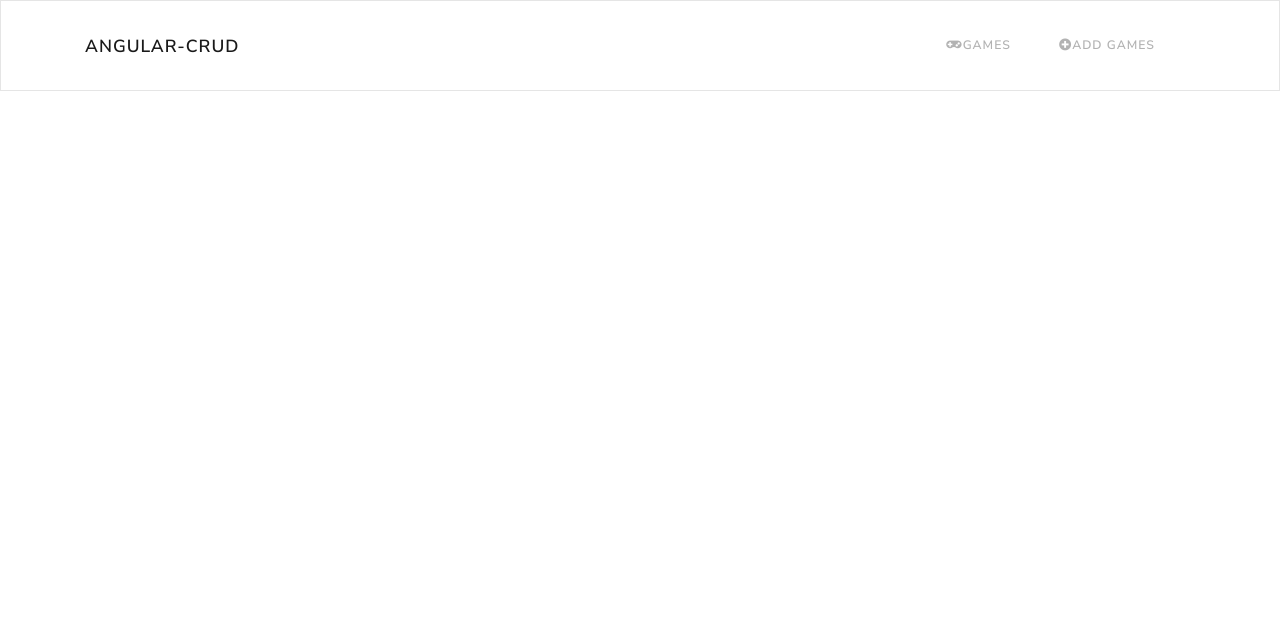
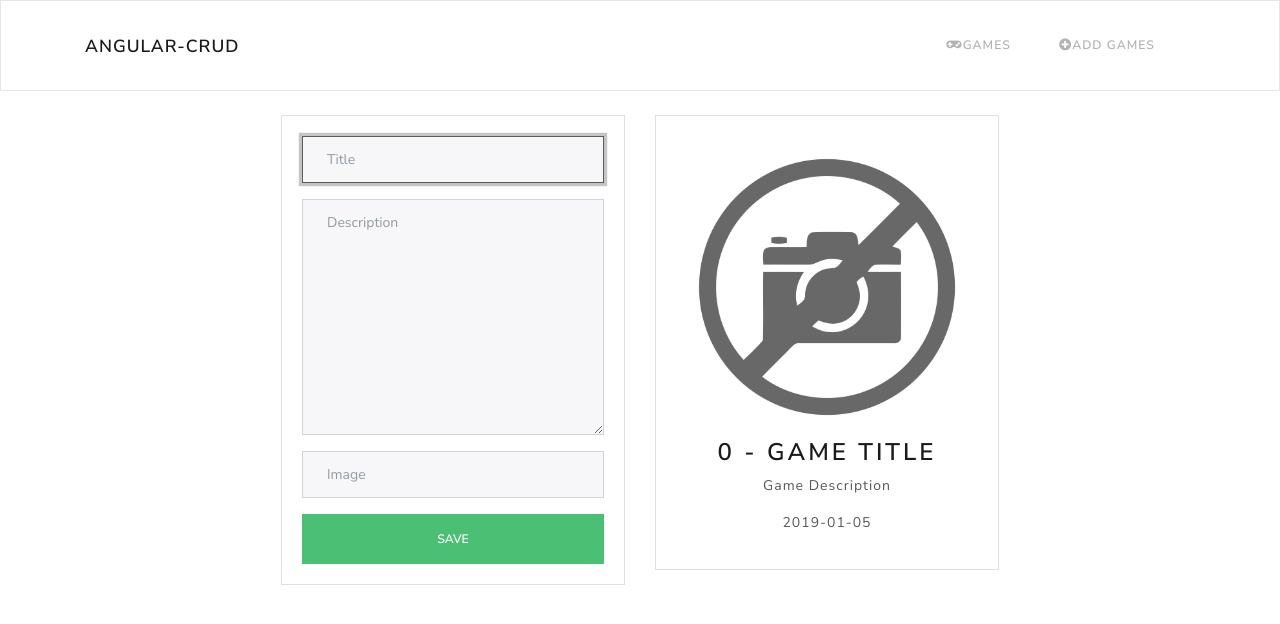
Before and after one commit to Thomascm19/angular-mysql, an Angular app in the folder client/: page /games/edit/1 in a window 1280 px wide. Before the commit this address led to /. Shown: the top 624 px of the page. Built offline with nearby package versions, Linux system fonts and the light colour scheme.

Commit message:
Al guardar el juego se redirecciona a la lista

```diff
--- a/client/src/app/app-routing.module.ts
+++ b/client/src/app/app-routing.module.ts
@@ -6,7 +6,8 @@ import { GameFormComponent } from './components/game-form/game-form.component';
 const routes: Routes = [
   { path:'', redirectTo: '/games' , pathMatch: 'full' },
   { path:'games', component: GameListComponent },
-  { path:'games/add', component: GameFormComponent }
+  { path:'games/add', component: GameFormComponent },
+  { path:'games/edit/:id', component: GameFormComponent }
 ];
 
 @NgModule({
--- a/client/src/app/components/game-form/game-form.component.ts
+++ b/client/src/app/components/game-form/game-form.component.ts
@@ -1,6 +1,8 @@
 import { Component, OnInit } from '@angular/core';
 import { Game } from '../../models/Game';
 import { GamesService } from '../../services/game.service';
+import { Router } from '@angular/router';
+
 
 
 @Component({
@@ -18,7 +20,7 @@ export class GameFormComponent implements OnInit {
     created_at: new Date()
   }
 
-  constructor(private gameservice:GamesService ) { }
+  constructor(private gameservice:GamesService, private router:Router ) { }
 
   ngOnInit() {
   }
@@ -28,6 +30,7 @@ export class GameFormComponent implements OnInit {
       .subscribe(
         res => {
           console.log(res);
+          this.router.navigate(['/games'])
         },
         err => console.error(err)
       )
```
